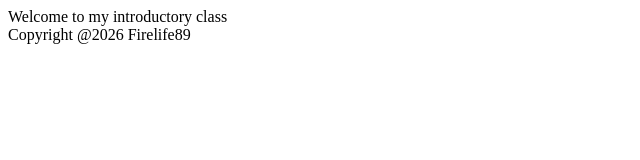
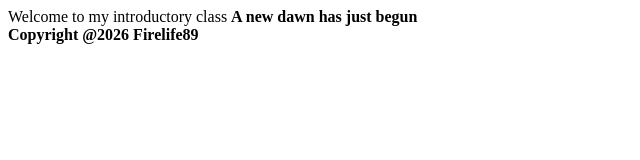
Before and after one commit to Firelife89/wci-test, a plain HTML site: page index.html in a window 1280 px wide. Shown: the whole page, without its empty margins (0-640 px from the left). Drawn offline with Linux system fonts and the light colour scheme.

Commit message:
Update index.html

```diff
--- a/index.html
+++ b/index.html
@@ -3,7 +3,7 @@
         <title>Home page</title>
     </head>
     <body>
-        Welcome to my introductory class
+        Welcome to my introductory class <b>  A new dawn has just begun
     </body>
     <footer>Copyright @2026 Firelife89 </footer>
 
```
